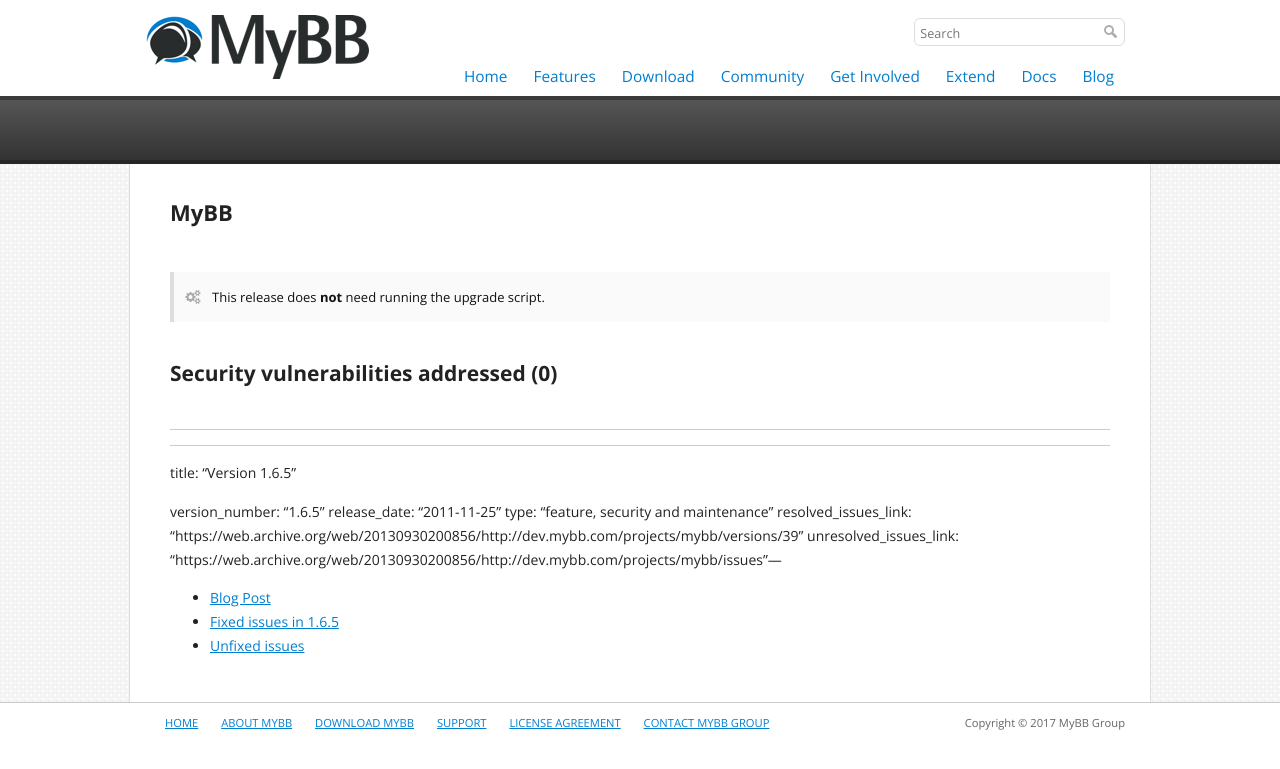
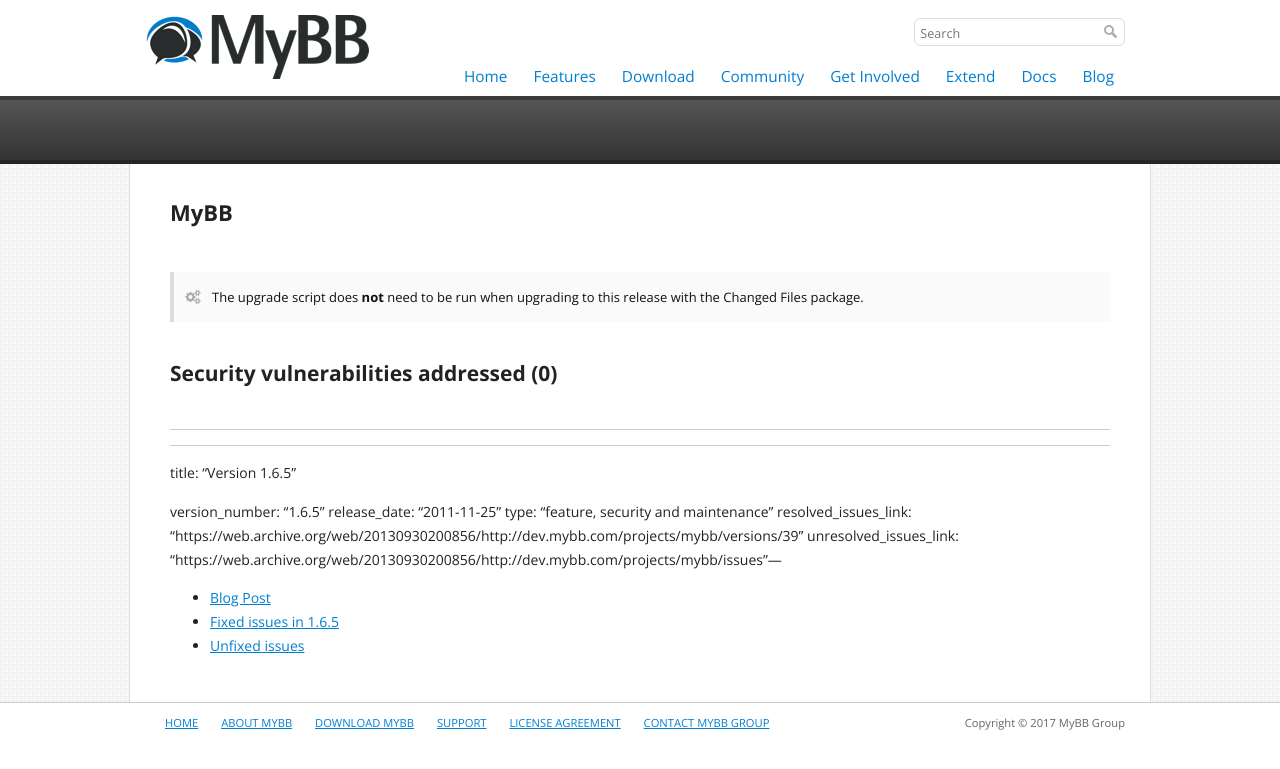
Before and after one commit to mybb/mybb.com, a Jekyll site: the page built from _versions/1.6.5.md, in a window 1280 px wide. Shown: the top 769 px of the page. Built offline with Jekyll 4.4.1, drawn with Linux system fonts in a browser that asks for light colours; nearby versions of some CDN libraries.

Commit message:
Fixes #76 Show notice if no upgrade needed in Release Notes

```diff
--- a/_layouts/version.html
+++ b/_layouts/version.html
@@ -109,12 +109,12 @@
 {% if page.upgrade_script_required %}
     <div class="note note--upgradeScriptRequired">
         <i class="fa fa-fw fa-cogs"></i>
-        <p>Running the <strong>upgrade script</strong> is required.</p>
+        <p>Running the upgrade script is <strong>required</strong> when upgrading to this release.</p>
     </div>
 {% else %}
     <div class="note">
         <i class="fa fa-fw fa-cogs"></i>
-        <p>This release does <strong>not</strong> need running the upgrade script.</p>
+        <p>The upgrade script does <strong>not</strong> need to be run when upgrading to this release with the Changed Files package.</p>
     </div>
 {% endif %}
 
```
